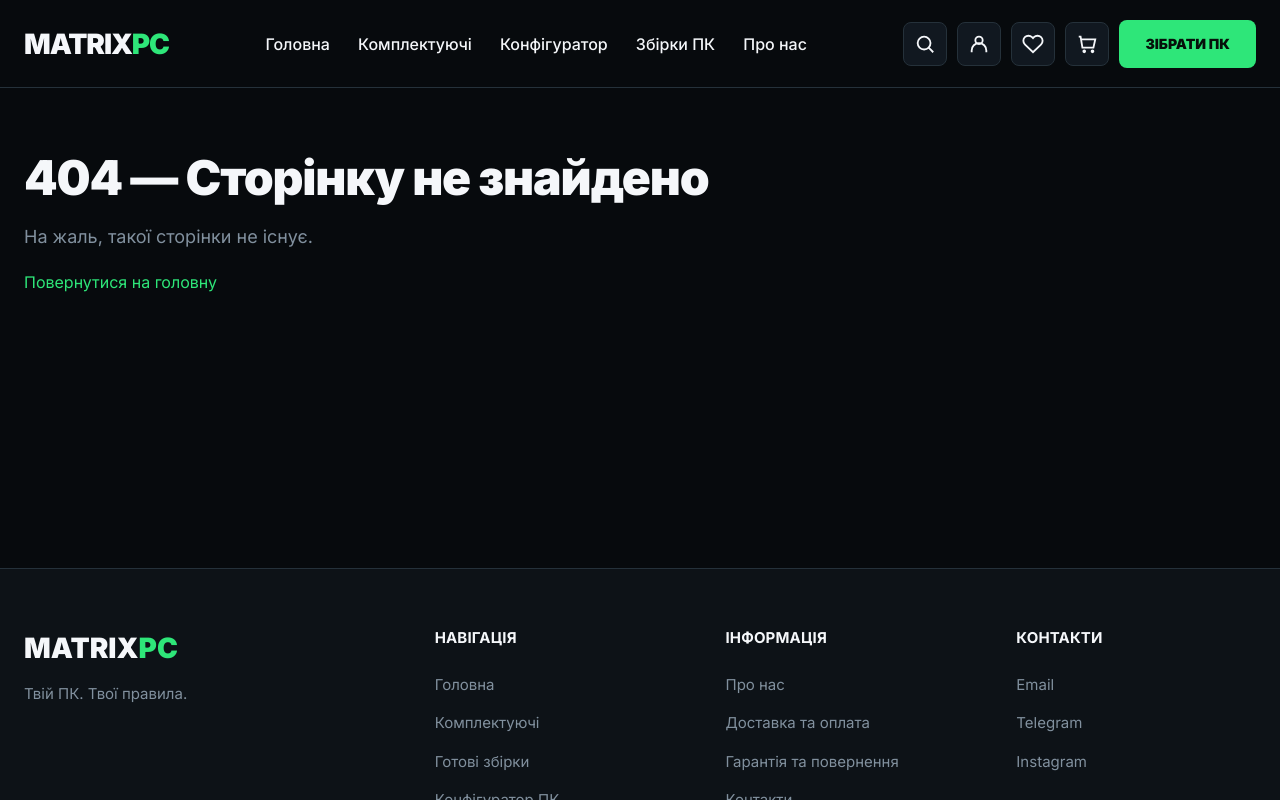
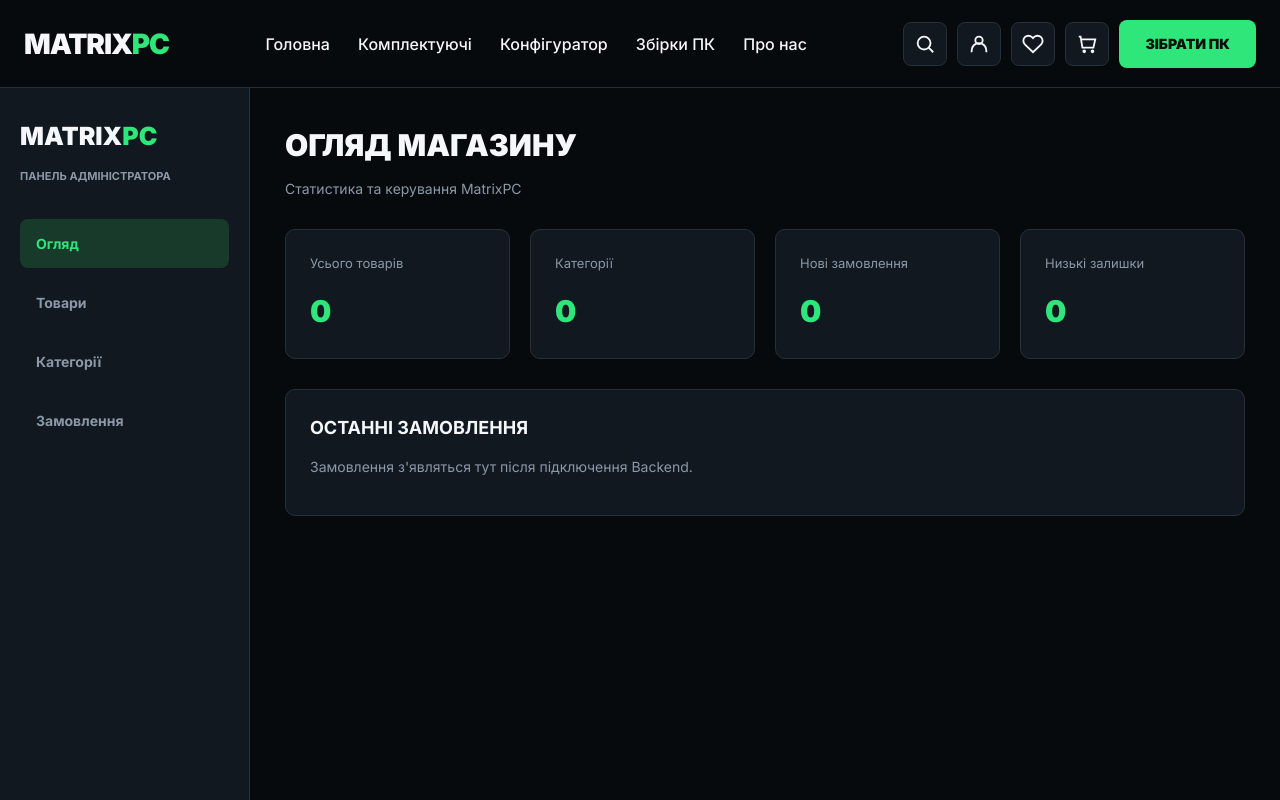
Before and after one commit to FL0PP1K/MatrixPC_FrontEnd, a React (Vite) app: page /admin in a window 1280 px wide. Shown: the top 800 px of the page. Built offline with nearby package versions, Linux system fonts and the light colour scheme; no server answers.

Commit message:
feat: add admin dashboard layout and overview

```diff
--- a/src/App.jsx
+++ b/src/App.jsx
@@ -28,6 +28,9 @@ import AboutPage from './pages/AboutPage';
 import DeliveryPage from './pages/DeliveryPage';
 import WarrantyPage from './pages/WarrantyPage';
 import ContactsPage from './pages/ContactsPage';
+
+import AdminLayout from './pages/AdminLayout';
+import AdminOverviewPage from './pages/AdminOverviewPage';
 
 import './App.css';
 import './design-system.css';
@@ -122,7 +125,15 @@ export default function App() {
           />
 
           <Route path="/cart" element={<CartPage />} />
-          <Route path="/checkout" element={<ProtectedRoute><CheckoutPage /></ProtectedRoute>} />
+
+          <Route
+            path="/checkout"
+            element={
+              <ProtectedRoute>
+                <CheckoutPage />
+              </ProtectedRoute>
+            }
+          />
 
           <Route path="/favorites" element={<FavoritesPage />} />
 
@@ -134,6 +145,12 @@ export default function App() {
 
           <Route path="/contacts" element={<ContactsPage />} />
 
+          {/* Адмінпанель */}
+          <Route path="/admin" element={<AdminLayout />}>
+            <Route index element={<AdminOverviewPage />} />
+          </Route>
+
+          {/* Сторінка 404 */}
           <Route path="*" element={<NotFoundPage />} />
         </Routes>
 
--- /dev/null
+++ b/src/pages/AdminLayout.css
@@ -0,0 +1,115 @@
+
+/* Основна структура адмінпанелі */
+
+.admin-layout {
+    display: flex;
+    min-height: 100vh;
+    background: #070A0D;
+    color: #F5F7FA;
+}
+
+/* Бокове меню */
+
+.admin-sidebar {
+    display: flex;
+    flex-direction: column;
+    width: 250px;
+    flex-shrink: 0;
+    padding: 30px 20px;
+    background: #111820;
+    border-right: 1px solid #25313A;
+}
+
+.admin-sidebar-title {
+    margin: 0;
+    font-size: 25px;
+    font-weight: 900;
+}
+
+.admin-sidebar-title span {
+    color: #2EE679;
+}
+
+.admin-sidebar-subtitle {
+    margin: 12px 0 35px;
+    color: #8B98A7;
+    font-size: 11px;
+    font-weight: 700;
+}
+
+.admin-sidebar-nav {
+    display: flex;
+    flex-direction: column;
+    gap: 10px;
+}
+
+/* Пункти меню */
+
+.admin-nav-link {
+    display: block;
+    padding: 14px 16px;
+    background: transparent;
+    border-radius: 8px;
+    color: #8B98A7;
+    font-size: 14px;
+    font-weight: 600;
+    text-decoration: none;
+    transition: all 0.2s ease;
+}
+
+.admin-nav-link:hover {
+    background: #1C2730;
+    color: #F5F7FA;
+}
+
+.admin-nav-link.active {
+    background: #173A2A;
+    color: #2EE679;
+}
+
+/* Повернення на головну */
+
+.admin-back-link {
+    display: block;
+    margin-top: auto;
+    padding: 20px 0 0;
+    color: #8B98A7;
+    font-size: 13px;
+    text-decoration: none;
+}
+
+.admin-back-link:hover {
+    color: #2EE679;
+}
+
+/* Вміст сторінки */
+
+.admin-main {
+    flex: 1;
+    min-width: 0;
+    padding: 35px;
+}
+
+@media (max-width: 750px) {
+    .admin-layout {
+        flex-direction: column;
+    }
+
+    .admin-sidebar {
+        width: 100%;
+        padding: 20px;
+    }
+
+    .admin-sidebar-nav {
+        flex-direction: row;
+        flex-wrap: wrap;
+    }
+
+    .admin-back-link {
+        margin-top: 15px;
+    }
+
+    .admin-main {
+        padding: 20px;
+    }
+}
--- /dev/null
+++ b/src/pages/AdminLayout.jsx
@@ -0,0 +1,49 @@
+
+import { NavLink, Outlet } from 'react-router-dom';
+import './AdminLayout.css';
+
+const adminNavigation = [
+    { name: 'Огляд', path: '/admin', end: true },
+    { name: 'Товари', path: '/admin/products' },
+    { name: 'Категорії', path: '/admin/categories' },
+    { name: 'Замовлення', path: '/admin/orders' }
+];
+
+export default function AdminLayout() {
+    return (
+        <div className="admin-layout">
+            <aside className="admin-sidebar">
+                <h2 className="admin-sidebar-title">
+                    MATRIX<span>PC</span>
+                </h2>
+
+                <p className="admin-sidebar-subtitle">
+                    ПАНЕЛЬ АДМІНІСТРАТОРА
+                </p>
+
+                <nav className="admin-sidebar-nav">
+                    {adminNavigation.map(link => (
+                        <NavLink
+                            key={link.path}
+                            to={link.path}
+                            end={link.end}
+                            className={({ isActive }) =>
+                                `admin-nav-link ${isActive ? 'active' : ''}`
+                            }
+                        >
+                            {link.name}
+                        </NavLink>
+                    ))}
+                </nav>
+
+                <a href="/" className="admin-back-link">
+                    ← Повернутися на сайт
+                </a>
+            </aside>
+
+            <div className="admin-main">
+                <Outlet />
+            </div>
+        </div>
+    );
+}
--- /dev/null
+++ b/src/pages/AdminOverviewPage.css
@@ -0,0 +1,79 @@
+/* Заголовок адмінпанелі */
+
+.admin-overview {
+    color: #F5F7FA;
+}
+
+.admin-overview-header h1 {
+    margin: 0;
+    font-size: 30px;
+    font-weight: 800;
+}
+
+.admin-overview-header p {
+    margin-top: 10px;
+    color: #8B98A7;
+    font-size: 14px;
+}
+
+/* Статистика */
+
+.admin-overview-stats {
+    display: grid;
+    grid-template-columns: repeat(4, 1fr);
+    gap: 20px;
+    margin-top: 30px;
+}
+
+.admin-overview-card {
+    display: flex;
+    flex-direction: column;
+    gap: 15px;
+    padding: 24px;
+    background: #111820;
+    border: 1px solid #25313A;
+    border-radius: 10px;
+}
+
+.admin-overview-card span {
+    color: #8B98A7;
+    font-size: 13px;
+}
+
+.admin-overview-card strong {
+    color: #2EE679;
+    font-size: 30px;
+    font-weight: 800;
+}
+
+/* Інформаційний блок */
+
+.admin-overview-content {
+    margin-top: 30px;
+    padding: 24px;
+    background: #111820;
+    border: 1px solid #25313A;
+    border-radius: 10px;
+}
+
+.admin-overview-content h2 {
+    margin: 0 0 15px;
+    font-size: 18px;
+}
+
+.admin-overview-content p {
+    color: #8B98A7;
+    font-size: 14px;
+}
+
+@media (max-width: 1000px) {
+    .admin-overview-stats {
+        grid-template-columns: repeat(2, 1fr);
+    }
+}
+
+@media (max-width: 600px) {
+    .admin-overview-stats {
+        grid-template-columns: 1fr;
+    }
+}
--- /dev/null
+++ b/src/pages/AdminOverviewPage.jsx
@@ -0,0 +1,37 @@
+
+import './AdminOverviewPage.css';
+
+const stats = [
+    { title: 'Усього товарів', value: 0 },
+    { title: 'Категорії', value: 0 },
+    { title: 'Нові замовлення', value: 0 },
+    { title: 'Низькі залишки', value: 0 }
+];
+
+export default function AdminOverviewPage() {
+    return (
+        <section className="admin-overview">
+            <div className="admin-overview-header">
+                <h1>ОГЛЯД МАГАЗИНУ</h1>
+                <p>Статистика та керування MatrixPC</p>
+            </div>
+
+            <div className="admin-overview-stats">
+                {stats.map(stat => (
+                    <div className="admin-overview-card" key={stat.title}>
+                        <span>{stat.title}</span>
+                        <strong>{stat.value}</strong>
+                    </div>
+                ))}
+            </div>
+
+            <div className="admin-overview-content">
+                <h2>ОСТАННІ ЗАМОВЛЕННЯ</h2>
+                <p>
+                    Замовлення з'являться тут після
+                    підключення Backend.
+                </p>
+            </div>
+        </section>
+    );
+}
```
